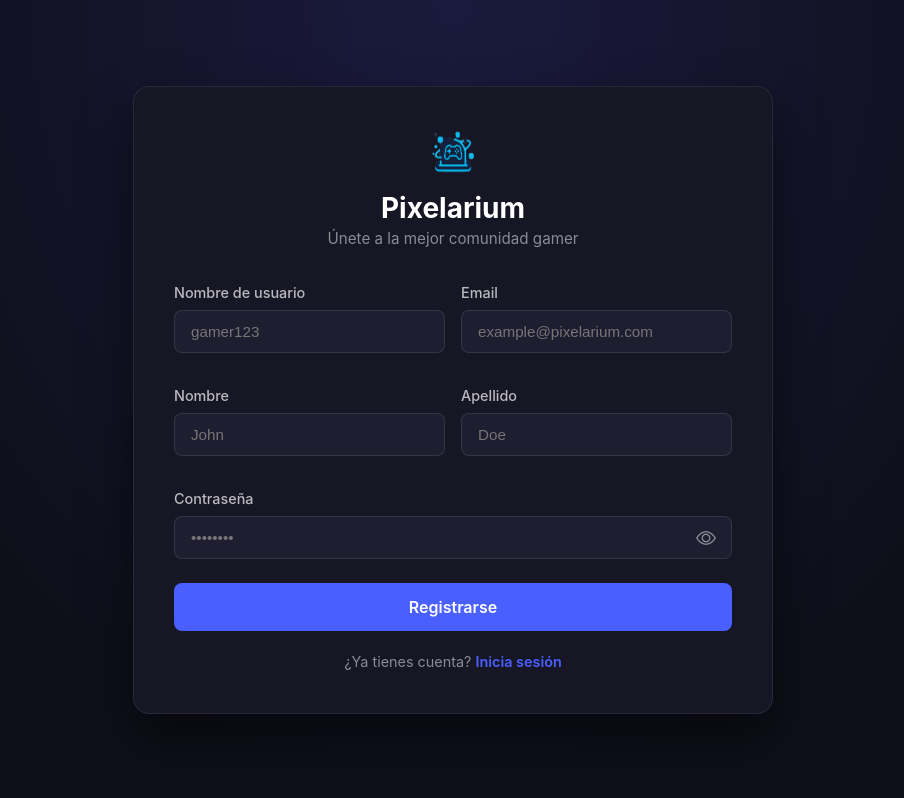
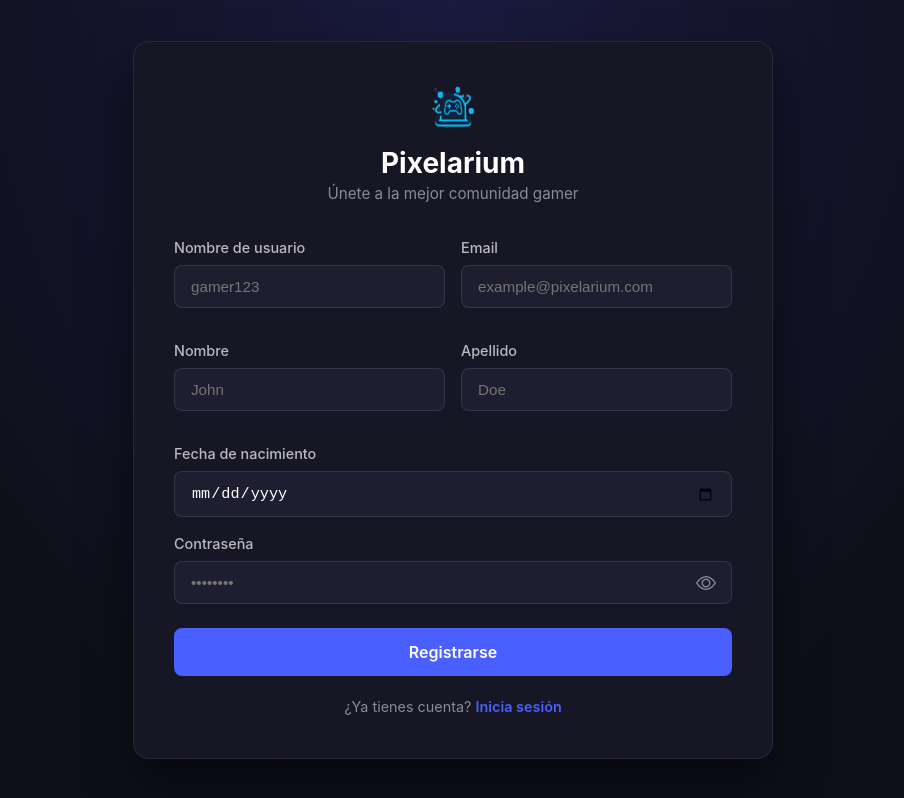
Before and after one commit to NaXeMate/Pixelarium, a React (Vite) app in the folder frontend/pixelarium/: page /register in a window 1280 px wide. Shown: the whole page, without its empty margins (187-1091 px from the left). Built offline with nearby package versions, Linux system fonts and the light colour scheme.

Commit message:
feat: Added birth date field with 18+ age validation to the registration form

```diff
--- a/frontend/pixelarium/src/pages/register/register.tsx
+++ b/frontend/pixelarium/src/pages/register/register.tsx
@@ -7,6 +7,8 @@ import "./register.css";
 export default function Register() {
   const { register } = useAuth();
   const navigate = useNavigate();
+  const [birthDate, setBirthDate] = useState("");
+  const [birthDateError, setBirthDateError] = useState("");
 
   const [formData, setFormData] = useState({
     userName: "",
@@ -27,6 +29,15 @@ export default function Register() {
   const validate = (): boolean => {
     const newErrors: Partial<Record<keyof typeof formData, string>> = {};
 
+    const today = new Date();
+    const birth = new Date(birthDate);
+    const age = today.getFullYear() - birth.getFullYear();
+    const monthDiff = today.getMonth() - birth.getMonth();
+    const realAge =
+      monthDiff < 0 || (monthDiff === 0 && today.getDate() < birth.getDate())
+        ? age - 1
+        : age;
+
     if (formData.userName.trim().length < 3) {
       newErrors.userName =
         "El nombre de usuario debe tener, al menos, tres letras.";
@@ -35,6 +46,18 @@ export default function Register() {
     if (!formData.email.includes("@")) {
       newErrors.email =
         "El email no es válido. Asegúrate de que el formato está bien escrito.";
+    }
+
+    let isValid = true;
+
+    if (!birthDate) {
+      setBirthDateError("La fecha de nacimiento es obligatoria.");
+      isValid = false;
+    } else if (realAge < 18) {
+      setBirthDateError("Debes ser mayor de 18 años para registrarte.");
+      isValid = false;
+    } else {
+      setBirthDateError("");
     }
 
     if (formData.firstName.trim().length === 0) {
@@ -179,6 +202,22 @@ export default function Register() {
             </div>
           </div>
 
+          <div className="form-group">
+            <label htmlFor="birthDate">Fecha de nacimiento</label>
+            <input
+              id="birthDate"
+              name="birthDate"
+              type="date"
+              value={birthDate}
+              onChange={(e) => setBirthDate(e.target.value)}
+              max={new Date().toISOString().split("T")[0]}
+              disabled={isLoading}
+            />
+            {birthDateError && (
+              <span className="field-error">{birthDateError}</span>
+            )}
+          </div>
+
           {/* Password field */}
           <div className="form-group">
             <label htmlFor="password">Contraseña</label>
```
